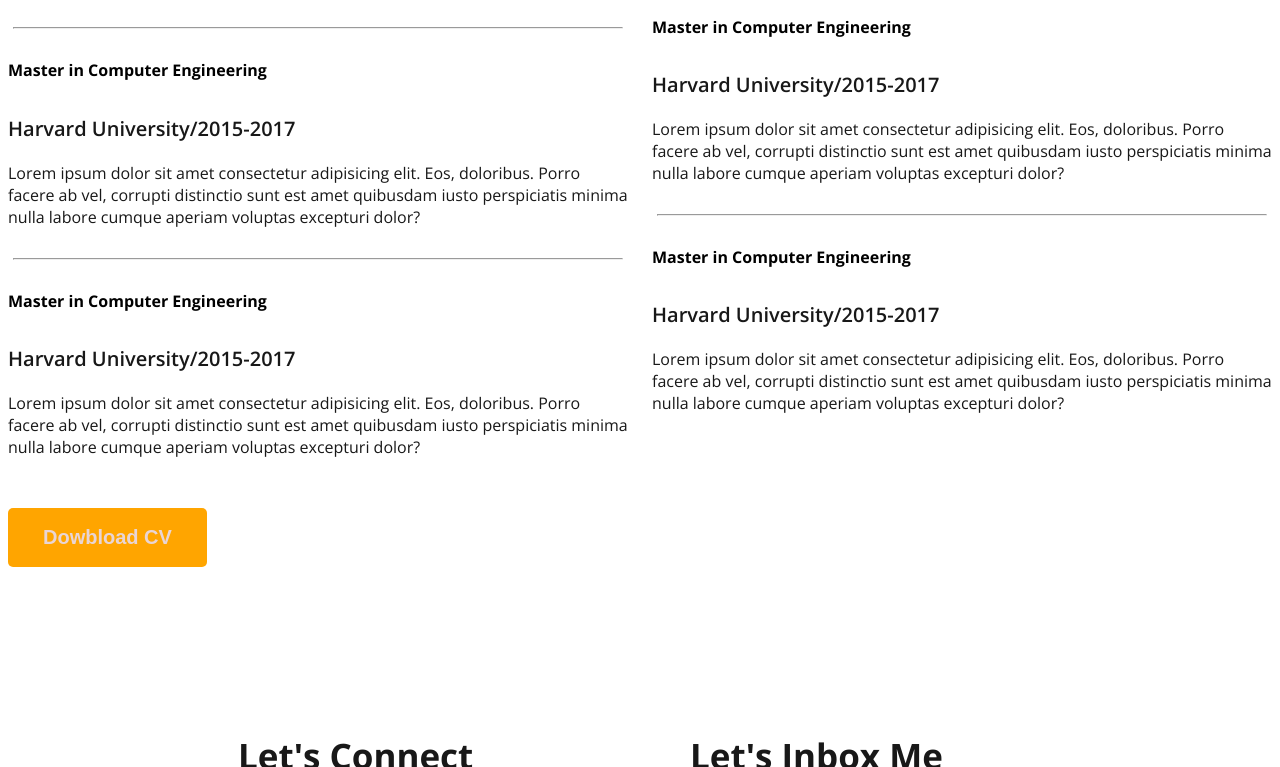
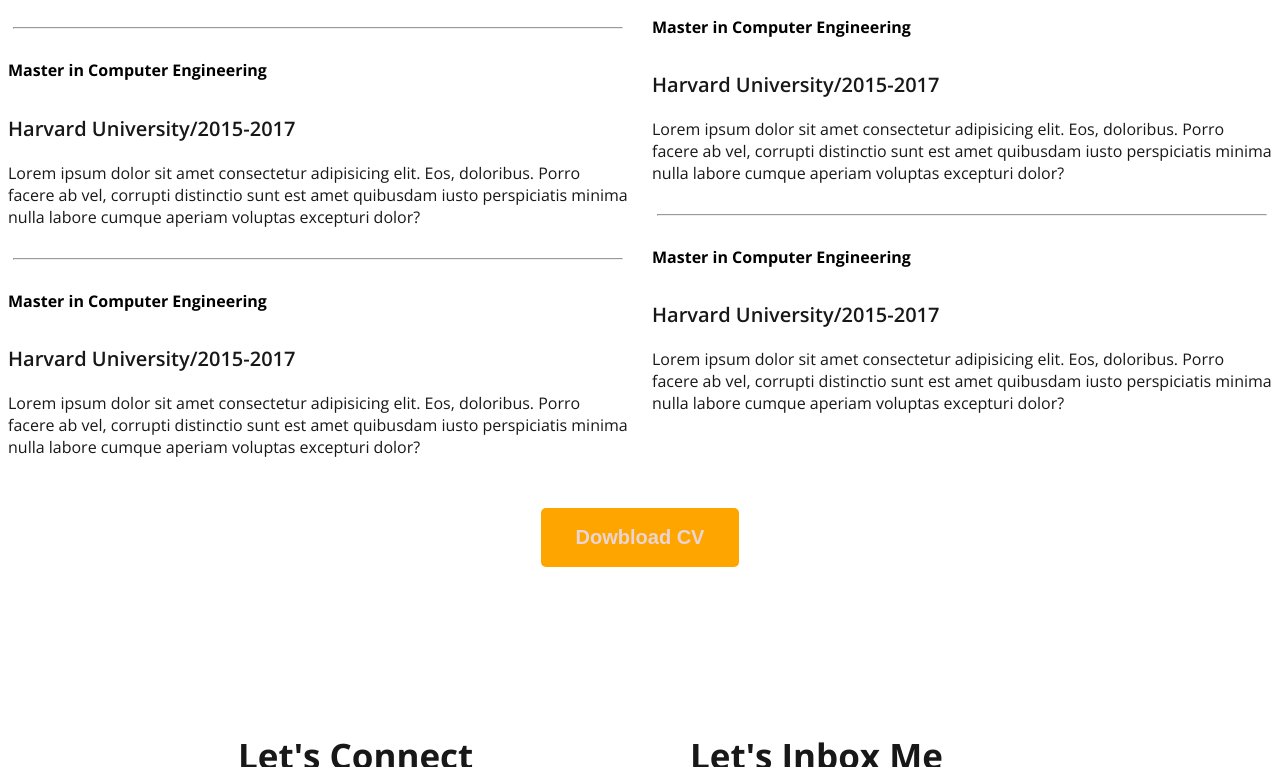
Before and after one commit to imran1262/web-dev-portfolio, a plain HTML site: page index.html in a window 1280 px wide. Shown: the part 2646-3413 px from the top of the page. Drawn offline with nearby package versions, Linux system fonts and the light colour scheme.

Commit message:
download-cv-updated

```diff
--- a/styles/portfolio.css
+++ b/styles/portfolio.css
@@ -205,6 +205,7 @@
 /* for button styles5-7;3 */
 .resume-download-cv{
     margin-top: 50px;
+    align-items: center;
 }
 /* footer styles5-8 */
 footer{
@@ -239,3 +240,7 @@
     border: none;
 
 }
+/* for text align of a summary of my resume and what I do */
+.text-center{
+    text-align: center;
+}
```
